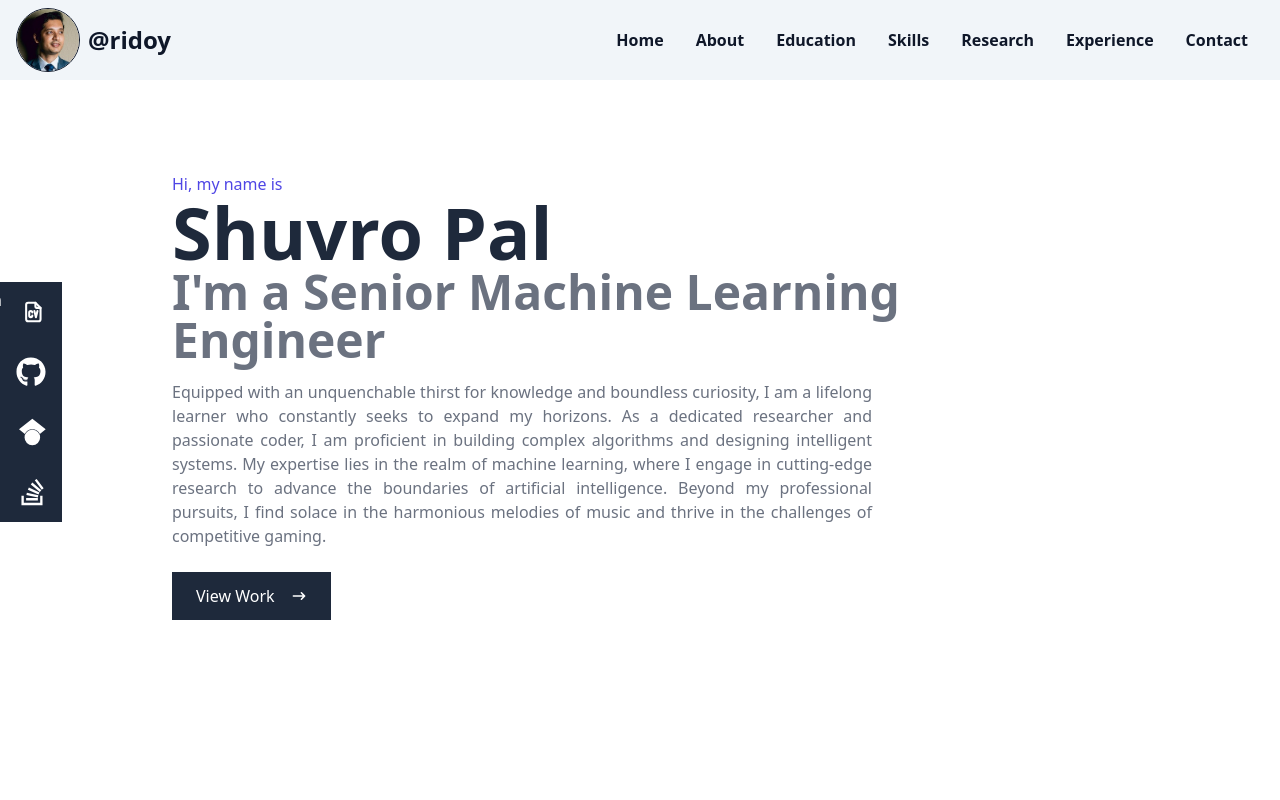
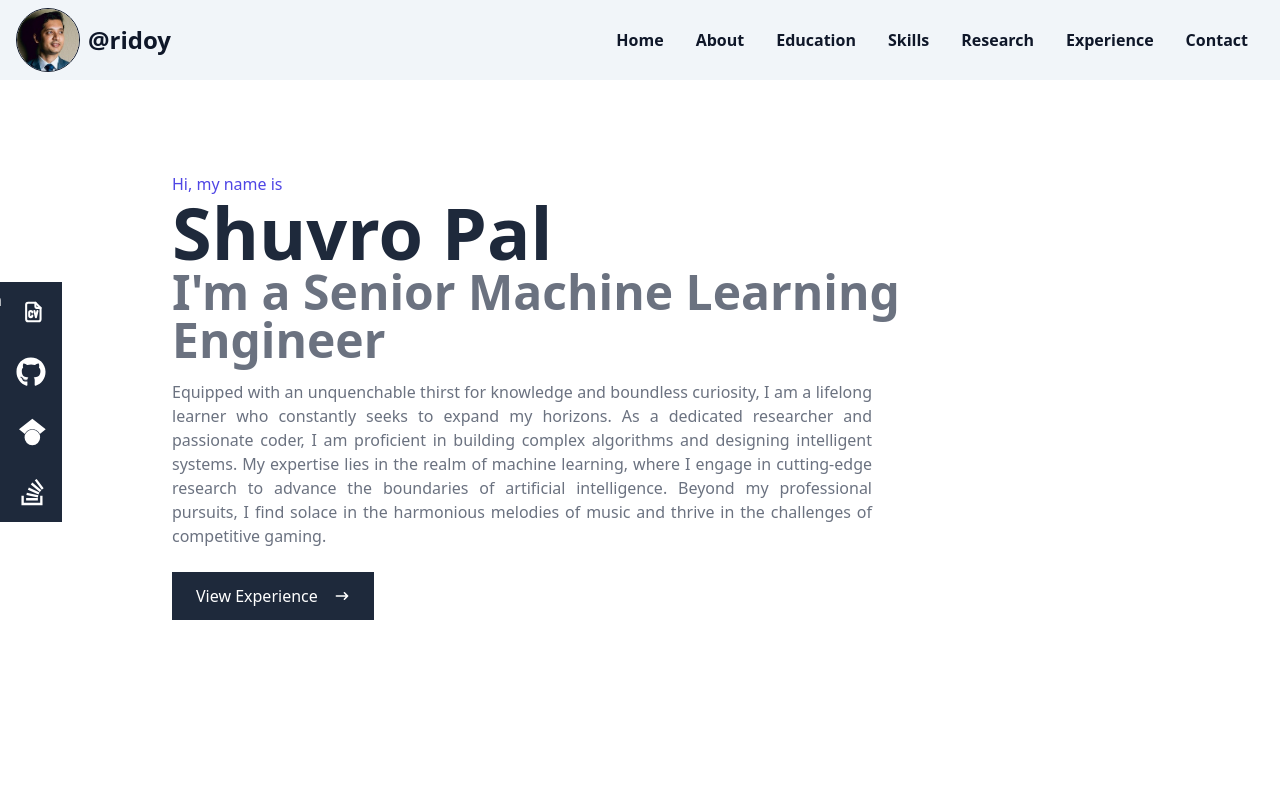
Before and after one commit to ridoy-ai/home, a React (Create React App) app: page / in a window 1280 px wide. Shown: the top 800 px of the page. Built offline with nearby package versions, Linux system fonts and the light colour scheme; the HTML template or start-up script is replaced by a standard one.

Commit message:
view button codes of experience page added.

```diff
--- a/src/components/Experience.jsx
+++ b/src/components/Experience.jsx
@@ -185,7 +185,7 @@ const experience = [
 
 const Experience = () => {
   return (
-    <div name='experience' className='w-full bg-[#0F1729] text-[#f9fafc]'>
+    <div id='experience' name='experience' className='w-full bg-[#0F1729] text-[#f9fafc]'>
       <div className='max-w-[1000px] mx-auto p-4 flex flex-col justify-center w-full'>
         <div className='pb-8'>
           <p className='text-4xl font-bold inline border-b-4 border-[#f9fafc] text-[#f9fafc]'>Working Experience</p>
--- a/src/components/Home.jsx
+++ b/src/components/Home.jsx
@@ -2,6 +2,10 @@ import React from 'react'
 import {HiArrowNarrowRight} from 'react-icons/hi'
 
 const Home = () => {
+  const handleClick = () => {
+    var element = document.getElementById("experience");
+    element.scrollIntoView({behavior:"smooth", block: "start", inline:"nearest"});
+  }
   return (
     <div name='home' className='w-full h-screen bg-[#fff]'>
         {/* Container */}
@@ -11,7 +15,7 @@ const Home = () => {
             <h2 className='text-4xl sm:text-5xl font-bold text-text-medium-gray'>I'm a Senior Machine Learning Engineer</h2>
             <p className='text-text-small-gray py-4 max-w-[700px] text-justify'>Equipped with an unquenchable thirst for knowledge and boundless curiosity, I am a lifelong learner who constantly seeks to expand my horizons. As a dedicated researcher and passionate coder, I am proficient in building complex algorithms and designing intelligent systems. My expertise lies in the realm of machine learning, where I engage in cutting-edge research to advance the boundaries of artificial intelligence. Beyond my professional pursuits, I find solace in the harmonious melodies of music and thrive in the challenges of competitive gaming.</p>
             <div>
-                <button className='text-[#fff] group bg-theme-dark-slate px-6 py-3 my-2 flex items-center hover:bg-[#fff] duration-200 hover:text-[#0F1729]'>View Work
+                <button onClick={handleClick} className='text-[#fff] group bg-theme-dark-slate px-6 py-3 my-2 flex items-center hover:bg-[#fff] duration-200 hover:text-[#0F1729]'>View Experience
                 <span>
                 <HiArrowNarrowRight className='group-hover:translate-x-2 duration-200 ml-4'/>
                 </span>
```
